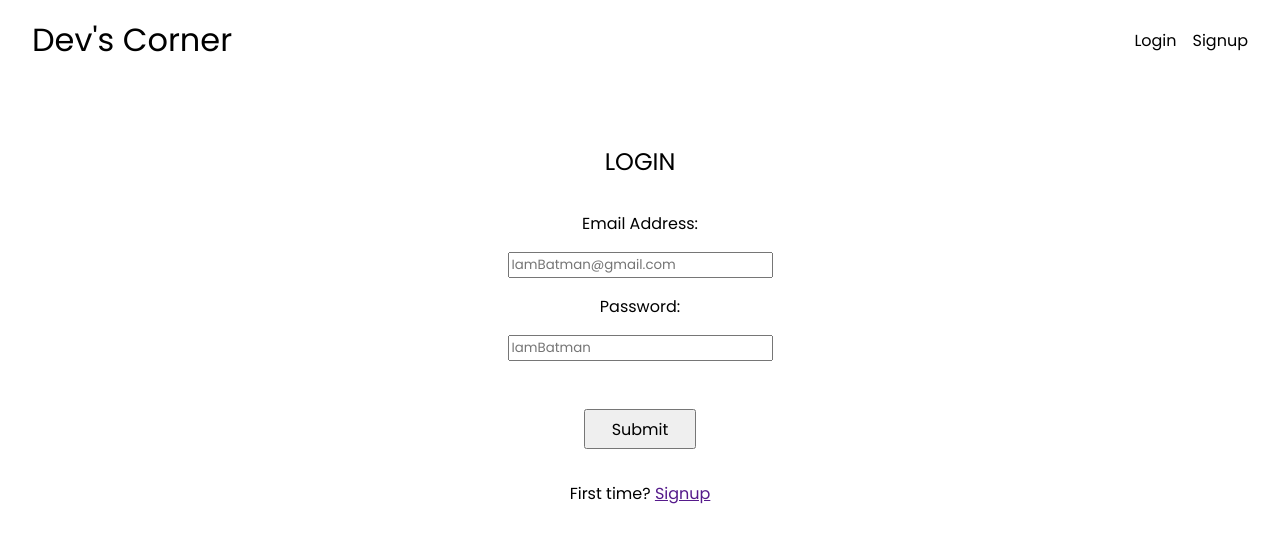
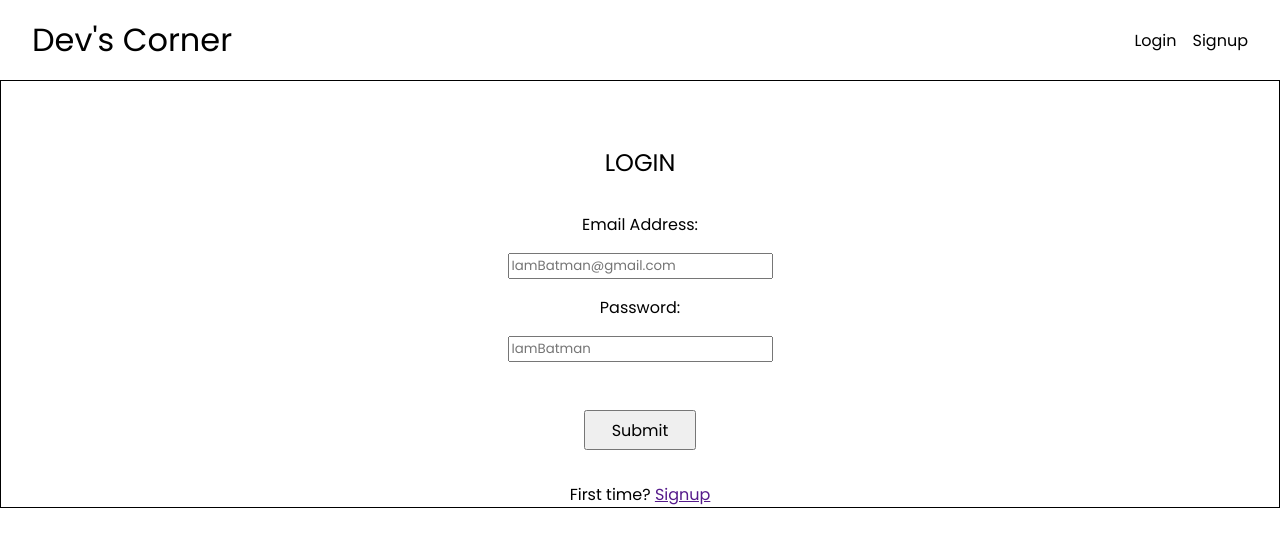
Before and after one commit to Rishikesh-Guptha/devs-corner, a React (Create React App) app: page /Login in a window 1280 px wide. Shown: the top 546 px of the page. Built offline with nearby package versions, Linux system fonts and the light colour scheme.

Commit message:
Modified login and signup css a bit

```diff
--- a/src/pages/login/Login.css
+++ b/src/pages/login/Login.css
@@ -1,5 +1,6 @@
 .container {
     text-align: center;
+    border: 1px solid black;
 }
 .heading {
     font-size: x-large;
--- a/src/pages/signup/Signup.css
+++ b/src/pages/signup/Signup.css
@@ -1,5 +1,6 @@
 .container {
     text-align: center;
+    border: 10px solid blacks;
 }
 
 .heading {
```
